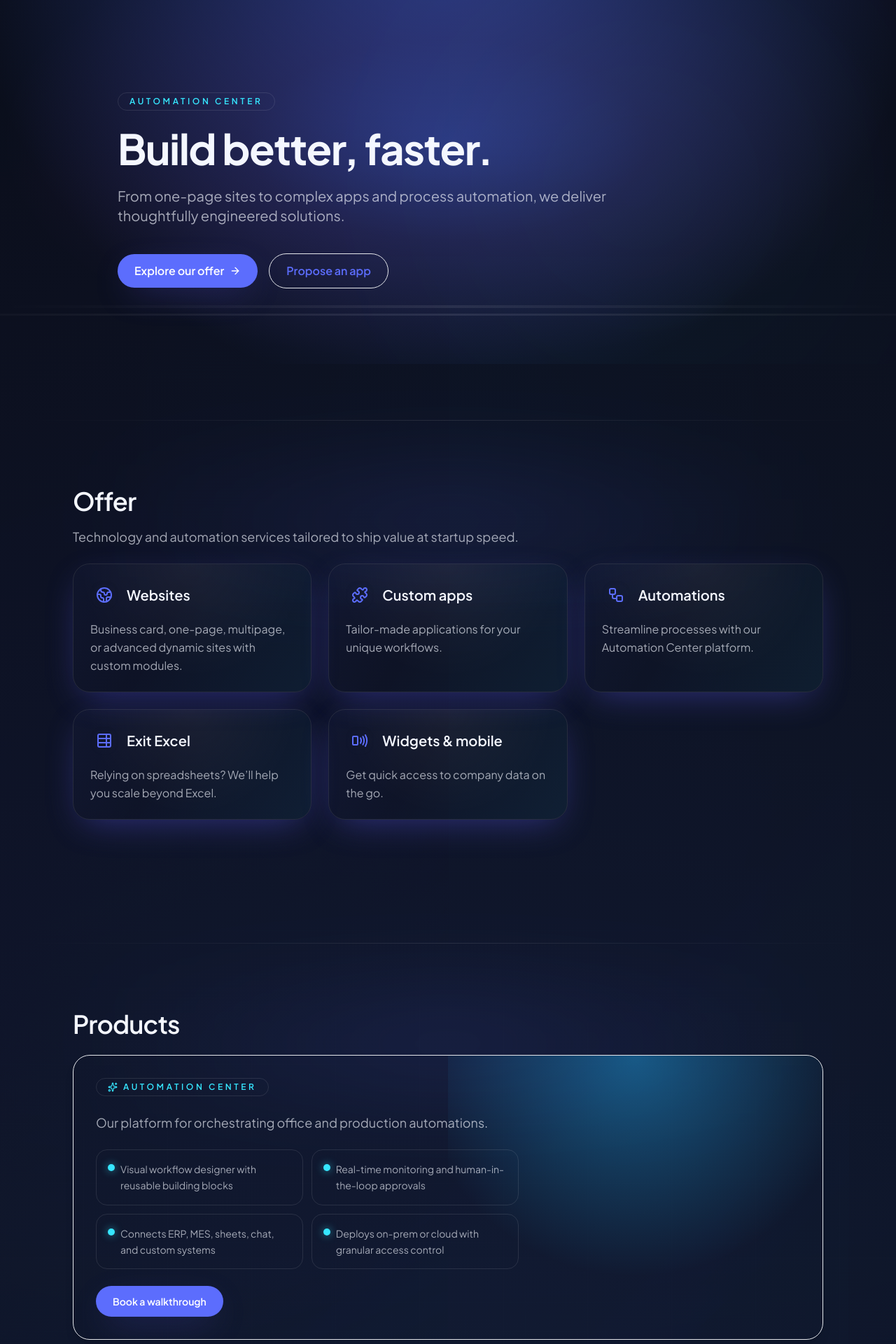
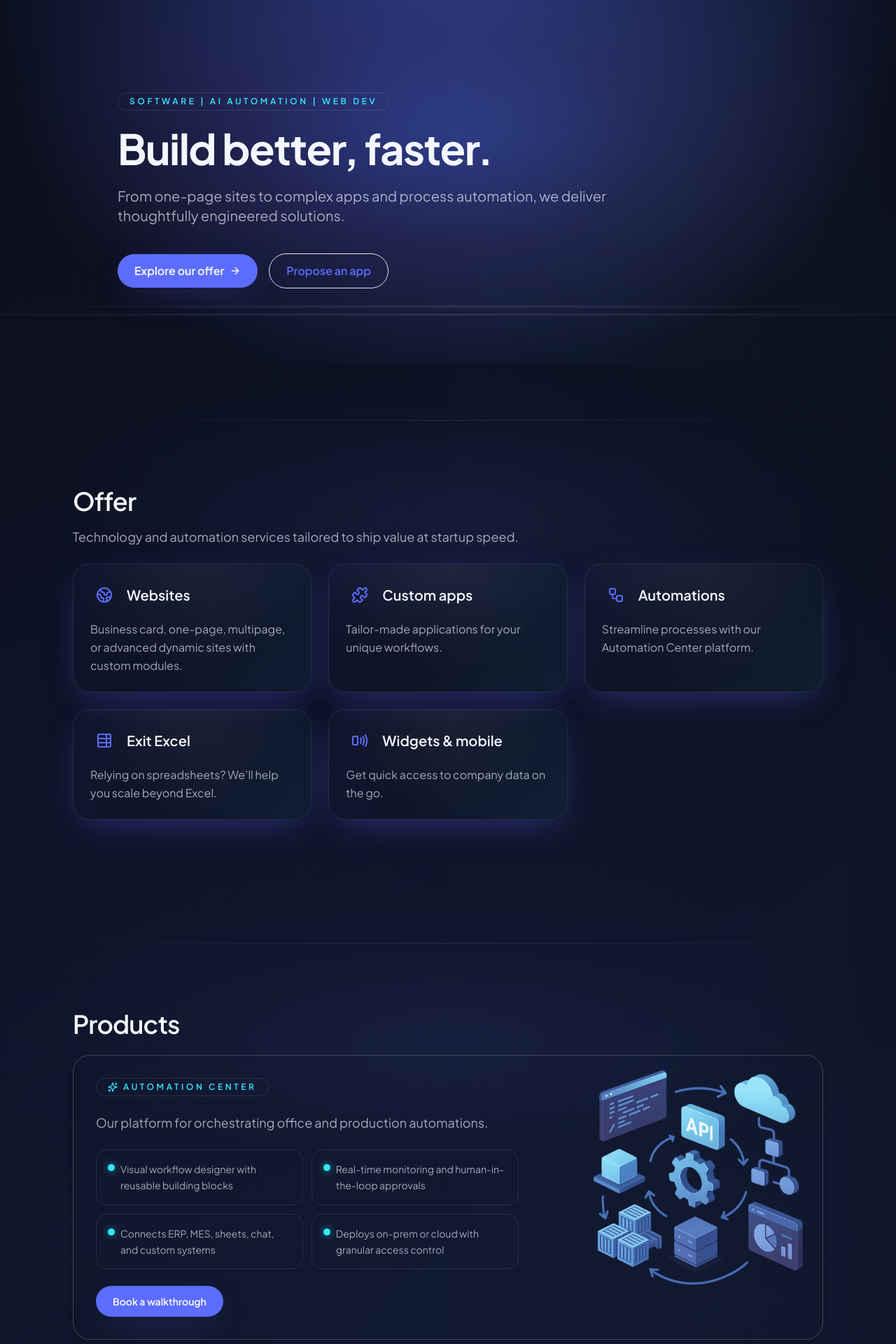
Before and after one commit to WGenSolutions/WGenSite, a React (Vite) app: page / in a window 1280 px wide. Shown: the part 120-2040 px from the top of the page at 70% size. Built offline with nearby package versions, Linux system fonts and the light colour scheme.

Commit message:
updated Products page

```diff
--- a/src/sections/Hero.tsx
+++ b/src/sections/Hero.tsx
@@ -9,8 +9,9 @@ const floatingShapes = [
 ]
 
 export const Hero = () => {
-  const { t } = useTranslation('home')
-  const prefersReducedMotion = useReducedMotion()
+  const { t } = useTranslation('home');
+  const { t: t2 } = useTranslation('common');
+  const prefersReducedMotion = useReducedMotion();
 
   return (
     <section
@@ -68,7 +69,7 @@ export const Hero = () => {
           className="flex flex-col gap-6"
         >
           <span className="self-start rounded-full border border-white/10 bg-background/60 px-4 py-1 text-xs font-semibold uppercase tracking-[0.3em] text-accent">
-            {t('products.automationCenter.headline')}
+            {t2('brand.tagline')}
           </span>
           <h1
             id="hero-title"
--- a/src/sections/Products.tsx
+++ b/src/sections/Products.tsx
@@ -11,16 +11,22 @@ export const Products = () => {
   return (
     <Section id="products" title={t('products.title')}>
       <motion.div
-        className="relative overflow-hidden rounded-3xl border border-primary/30 bg-gradient-to-br from-primary/20 via-background/80 to-background/95 p-8 shadow-lg"
+        className="relative overflow-hidden rounded-3xl border border-white/20 bg-gradient-to-br from-primary/20 via-background/80 to-background/95 p-8 shadow-lg"
         initial={prefersReducedMotion ? undefined : { opacity: 0, scale: 0.97 }}
         whileInView={prefersReducedMotion ? undefined : { opacity: 1, scale: 1 }}
         viewport={{ once: true, amount: 0.4 }}
         transition={{ duration: 0.6, ease: [0.24, 0.8, 0.25, 1] as const }}
       >
         <div
-          className="absolute inset-y-0 right-0 hidden w-1/2 bg-[radial-gradient(circle_at_top,_rgba(31,182,255,0.4),_transparent_65%)] md:block"
+          className="absolute right-0 -top-0 hidden w-1/3 md:block"
           aria-hidden="true"
+        >
+          <img
+            src="/images/product_automation_center.png"
+            alt={t('products.automationCenter.headline')}
+            className="h-full w-full object-cover"
           />
+        </div>
         <div className="relative flex flex-col gap-6 md:w-3/5">
           <div className="inline-flex items-center gap-2 self-start rounded-full border border-white/10 bg-background/60 px-4 py-1 text-xs font-semibold uppercase tracking-[0.3em] text-accent">
         <Sparkles className="h-3.5 w-3.5" aria-hidden="true" />
```
Also changed, not shown: public/images/product_automation_center.png (added). Lines whose indentation alone changed are shown as unchanged.
